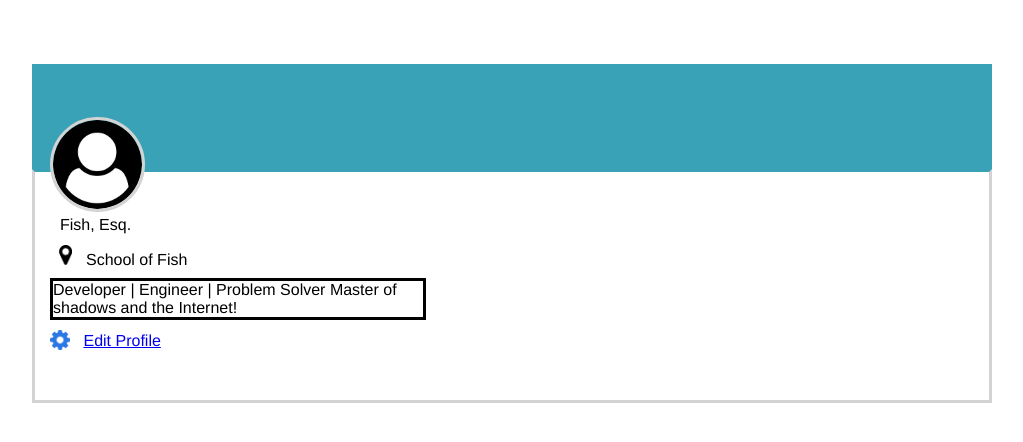
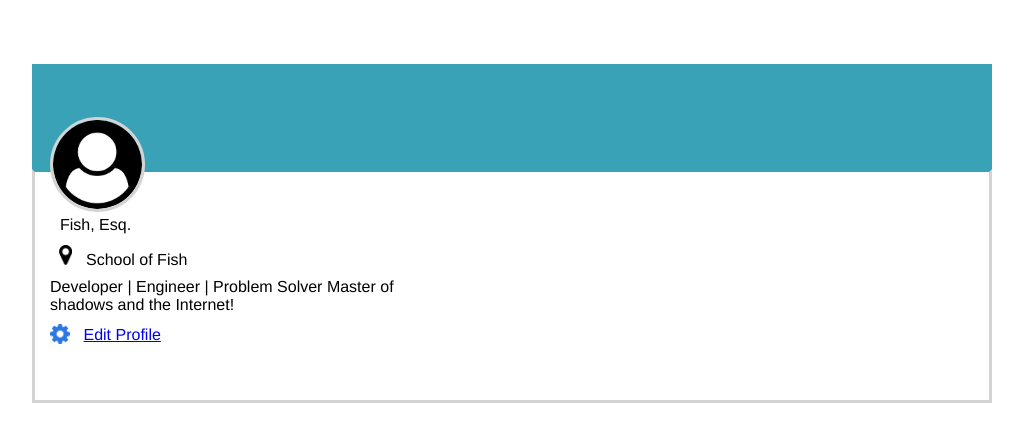
Before and after one commit to m-smith15/Day4, a plain HTML site: page userCard/index.html in a window 1280 px wide. Shown: the whole page, without its empty margins (160-1183 px from the left). Drawn offline with Linux system fonts and the light colour scheme.

Commit message:
removing border on aboutMe class

```diff
--- a/userCard/styling.css
+++ b/userCard/styling.css
@@ -50,7 +50,7 @@
     left:2%;
 }
 .aboutMe{
-    border:solid black;
+    /* border:solid black; */
     width:40%;
     position:relative;
     top:-25%;
```
